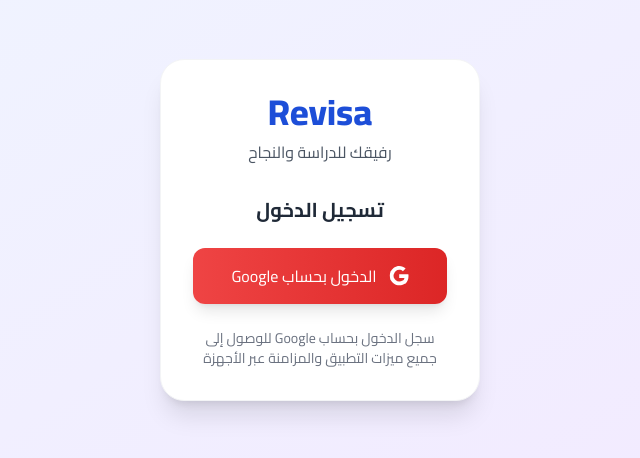
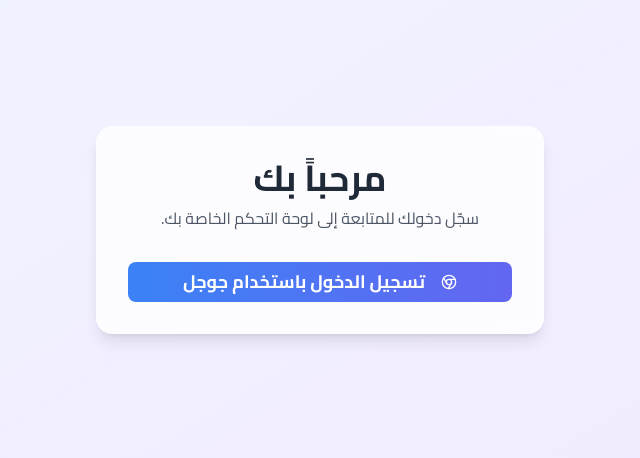
Before and after one commit to abdlh071/bac-app, a React (Vite) app: page / in a window 1280 px wide. Shown: the part 170-628 px from the top of the page, without its empty margins (320-960 px from the left). Built offline with nearby package versions, Linux system fonts and the light colour scheme.

Commit message:
Update LoginPage.tsx

```diff
--- a/src/components/LoginPage.tsx
+++ b/src/components/LoginPage.tsx
@@ -1,55 +1,46 @@
 import React from 'react';
-import { signInWithGoogle } from '../utils/auth';
-import { useToast } from '../hooks/use-toast';
+import { supabase } from '../integrations/supabase/client';
+import { Button } from './ui/button';
+import { Chrome } from 'lucide-react';
 
-export default function LoginPage() {
-  const { toast } = useToast();
+/**
+ * Login page component.
+ * Provides a method for users to sign in using Google.
+ */
+const LoginPage: React.FC = () => {
 
-  const handleGoogleLogin = async () => {
-    try {
-      await signInWithGoogle();
-    } catch (err: any) {
-      console.error("خطأ أثناء تسجيل الدخول:", err.message);
-      toast({
-        title: "خطأ في تسجيل الدخول",
-        description: "حدث خطأ أثناء تسجيل الدخول بحساب Google. يرجى المحاولة مرة أخرى.",
-        variant: "destructive"
-      });
+  /**
+   * Handles the Google sign-in process.
+   */
+  const handleLogin = async () => {
+    const { error } = await supabase.auth.signInWithOAuth({
+      provider: 'google',
+      options: {
+        redirectTo: window.location.origin, // Redirect back to the app after login
+      },
+    });
+    if (error) {
+      console.error('Error logging in with Google:', error);
     }
   };
 
   return (
-    <div className="flex flex-col items-center justify-center h-screen bg-gradient-to-br from-blue-50 to-purple-100" dir="rtl">
-      <div className="bg-white p-8 rounded-3xl shadow-xl text-center w-80 border border-gray-100">
-        <div className="mb-8">
-          <h1 className="text-4xl font-extrabold text-blue-700 mb-2">Revisa</h1>
-          <p className="text-gray-600">رفيقك للدراسة والنجاح</p>
-        </div>
-
-        <h2 className="text-xl font-bold mb-6 text-gray-800">تسجيل الدخول</h2>
-
-        <button
-          onClick={handleGoogleLogin}
-          className="w-full flex items-center justify-center gap-3 px-6 py-4 bg-gradient-to-r from-red-500 to-red-600 text-white rounded-xl shadow-lg hover:shadow-xl hover:from-red-600 hover:to-red-700 transition-all duration-300 transform hover:scale-105 active:scale-95"
+    <div className="flex flex-col items-center justify-center min-h-screen p-4 text-center">
+      <div className="max-w-md w-full bg-white/80 backdrop-blur-sm rounded-2xl shadow-lg p-8">
+        <h1 className="text-4xl font-bold text-gray-800 mb-2">مرحباً بك</h1>
+        <p className="text-gray-600 mb-8">
+          سجّل دخولك للمتابعة إلى لوحة التحكم الخاصة بك.
+        </p>
+        <Button
+          onClick={handleLogin}
+          className="w-full bg-gradient-to-r from-blue-500 to-indigo-500 text-white font-bold py-3 px-4 rounded-lg text-lg hover:shadow-xl transition-shadow"
         >
-          <svg
-            className="w-5 h-5"
-            xmlns="http://www.w3.org/2000/svg"
-            viewBox="0 0 488 512"
-            fill="currentColor"
-          >
-            <path d="M488 261.8c0-17.8-1.6-35-4.7-51.8H249v98.1h134.7c-5.8 31.3-23.1 57.8-49.2 75.6v62h79.5c46.4-42.7 73-105.7 73-184z" />
-            <path d="M249 492c66.4 0 122.1-21.9 162.8-59.5l-79.5-62c-22.1 14.9-50.3 23.7-83.3 23.7-63.9 0-118-43.1-137.4-101.1h-81v63.5C71.9 432.1 153.7 492 249 492z" />
-            <path d="M111.6 293.1c-4.9-14.9-7.6-30.8-7.6-47.1s2.7-32.2 7.6-47.1v-63.5h-81C15.1 172.7 9 210.1 9 246s6.1 73.3 21.6 110.6l81-63.5z" />
-            <path d="M249 97.3c36.1 0 68.6 12.5 94.1 37.1l70.4-70.4C371.1 24.1 315.4 2 249 2 153.7 2 71.9 61.9 29.6 151.4l81 63.5C131 140.4 185.1 97.3 249 97.3z" />
-          </svg>
-          الدخول بحساب Google
-        </button>
-
-        <p className="text-gray-500 text-sm mt-6">
-          سجل الدخول بحساب Google للوصول إلى جميع ميزات التطبيق والمزامنة عبر الأجهزة
-        </p>
+          <Chrome className="ml-2" />
+          تسجيل الدخول باستخدام جوجل
+        </Button>
       </div>
     </div>
   );
-}
+};
+
+export default LoginPage;
```
